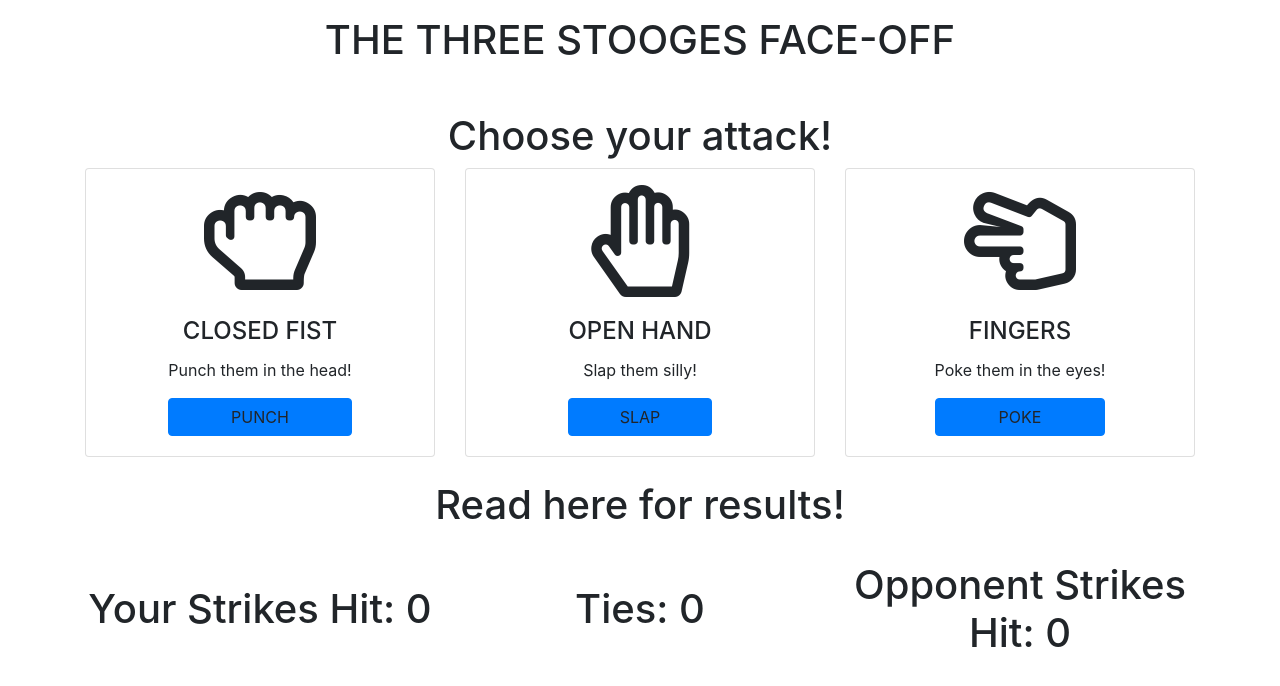
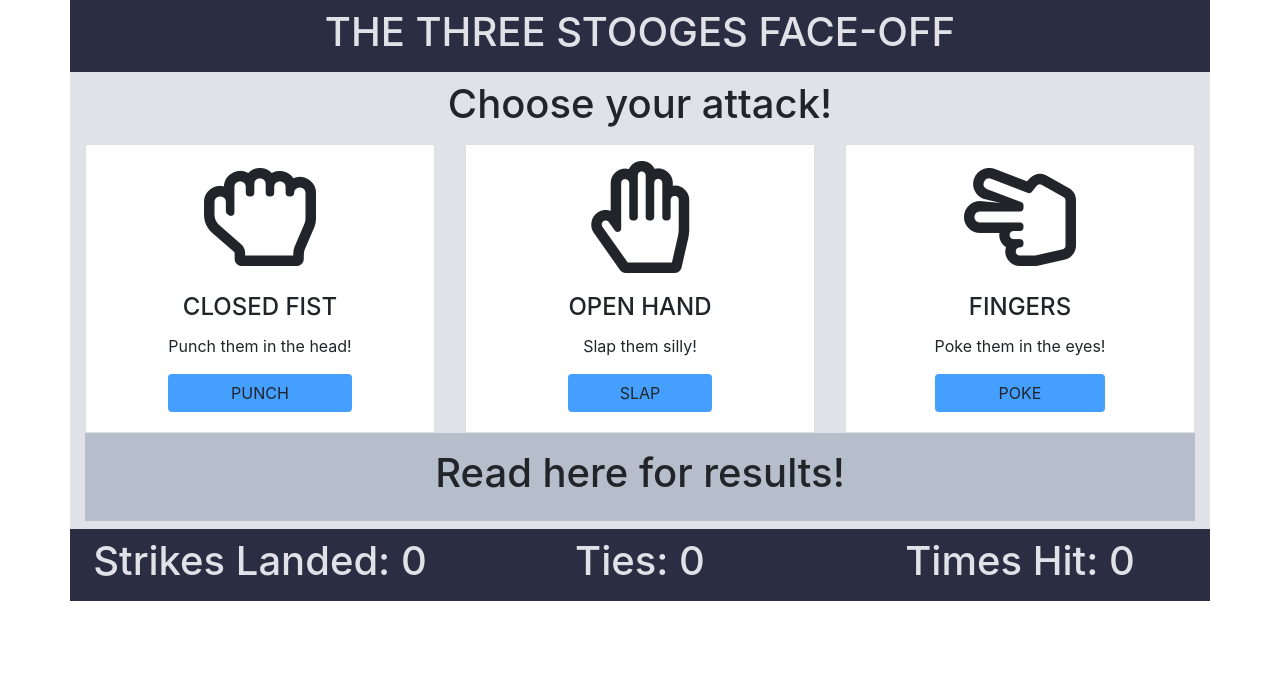
Before and after one commit to CalebSherfick/Rock_Paper_Scissors, a plain HTML site: page index.html in a window 1280 px wide. Drawn offline with nearby package versions, Linux system fonts and the light colour scheme.

Commit message:
shifted return statements, added "choose again" and stylized.

```diff
--- a/apps/app.js
+++ b/apps/app.js
@@ -67,26 +67,28 @@
       tieCount++;
     }
   }
+  fightPrompt()
   computerResult()
   scoreKeeper()
 }
 
 
 function computerResult() {
-  document.getElementById('result').innerHTML = `
-  <h1>Your opponent chose ${computerChoice}.</h1>
-  <h2>${resultStr}</h2>
-  <br>
-  <h1>Go ahead and make another move</h1>`
+  document.getElementById('result').innerHTML = `<h3>Your opponent chose ${computerChoice}.</h3>
+  <h3>${resultStr}</h2>`
+}
+
+function fightPrompt() {
+  document.getElementById('goAgain').innerHTML = `<h1>Go ahead and make another move</h1>`
 }
 
 
 
 
 function scoreKeeper() {
-  document.getElementById('playerWins').innerText = `Your Strikes Hit: ${playerWins}`
+  document.getElementById('playerWins').innerText = `Strikes Landed: ${playerWins}`
   document.getElementById('tieCount').innerText = `Ties: ${tieCount}`
-  document.getElementById('compWins').innerText = `Opponent Strikes Hit: ${compWins}`
+  document.getElementById('compWins').innerText = `Times Hit: ${compWins}`
 }
 
 
--- a/assets/style.css
+++ b/assets/style.css
@@ -1,7 +1,32 @@
-.weapon-image {
-max-width: 70%;
+.h-100 {
+  height: 100vh;
+}
+
+.container {
+  background-color: #e1e1e8;
+}
+
+
+
+.title-color {
+  background-color: #2b2d42;
+  color: #e1e1e8;
+}
+
+.results {
+  background-color: #b6becb;
 }
 
 .card {
   height: 100%;
+  border-radius: 0px;
 }
+
+.btn {
+  background-color: #459fff;
+  color: #e1e1e8;
+}
+
+/* .results-row {
+  height: 100vh;
+} */
--- a/index.html
+++ b/index.html
@@ -14,16 +14,16 @@
 </head>
 
 <body>
-  <section class="container">
+  <section class="container h-100">
     <section class="row">
-      <div class="col-md-12 text-center py-3">
+      <div class="col-md-12 text-center title-color py-2">
         <h1>THE THREE STOOGES FACE-OFF</h1>
       </div>
     </section>
 
     <section class="row align-items-center justify-content-center">
       <div class="col-md-12">
-        <h1 class="text-center pt-4">
+        <h1 class="text-center py-2" id="goAgain">
           Choose your attack!
         </h1>
       </div>
@@ -39,7 +39,7 @@
             <p class="card-text">
               Punch them in the head!
             </p>
-            <a onclick="play('punch')" class="btn btn-primary w-100">PUNCH</a>
+            <a onclick="play('punch')" class="btn w-100">PUNCH</a>
           </div>
         </div>
       </div>
@@ -52,7 +52,7 @@
             <p class="card-text">
               Slap them silly!
             </p>
-            <a onclick="play('slap')" class="btn btn-primary w-100">SLAP</a>
+            <a onclick="play('slap')" class="btn w-100">SLAP</a>
           </div>
         </div>
       </div>
@@ -65,63 +65,43 @@
             <p class="card-text">
               Poke them in the eyes!
             </p>
-            <a onclick="play('eyes')" class="btn btn-primary w-100 ">POKE</a>
+            <a onclick="play('eyes')" class="btn w-100 ">POKE</a>
           </div>
         </div>
       </div>
     </section>
 
-    <section class="row align-items-center justify-content-center">
+    <section class="row align-items-center justify-content-center results-row">
       <div class="col-md-12">
-        <h1 class="text-center pt-4" id="result">
+        <h1 class="text-center pt-3 pb-4 h-100 results" id="result">
           Read here for results!
         </h1>
       </div>
     </section>
 
-    <section class="row align-items-center justify-content-center">
-      <div class="col-md-4">
-        <h1 class="text-center pt-4" id="playerWins">
-          Your Strikes Hit: 0
+    <section class="row">
+      <div class="col-md-12 title-color">
+        <div class="row">
+          <div class="col-md-4 d-flex align-items-end justify-content-center py-2">
+            <h1 class="text-center" id="playerWins">
+              Strikes Landed: 0
             </h1>
           </div>
-      <div class="col-md-4">
-        <h1 class="text-center pt-4" id="tieCount">
+          <div class="col-md-4 d-flex align-items-end justify-content-center py-2">
+            <h1 class="text-center" id="tieCount">
               Ties: 0
             </h1>
           </div>
-      <div class="col-md-4">
-        <h1 class="text-center pt-4" id="compWins">
-          Opponent Strikes Hit: 0
+          <div class="col-md-4 d-flex align-items-end justify-content-center py-2">
+            <h1 class="text-center" id="compWins">
+              Times Hit: 0
             </h1>
-
+          </div>
+        </div>
       </div>
     </section>
 
-
-
   </section>
-
-
-
-
-
-
-
-
-
-
-
-
-
-
-
-
-
-
-  <!-- <button onclick="play('rock')">Rock</button>
-  <button onclick="play('paper')">Paper</button>
-  <button onclick="play('scissors')">Scissors</button> -->
 
 
   <script src="https://cdnjs.cloudflare.com/ajax/libs/popper.js/1.14.6/umd/popper.min.js"
```
Lines whose indentation alone changed are shown as unchanged.
